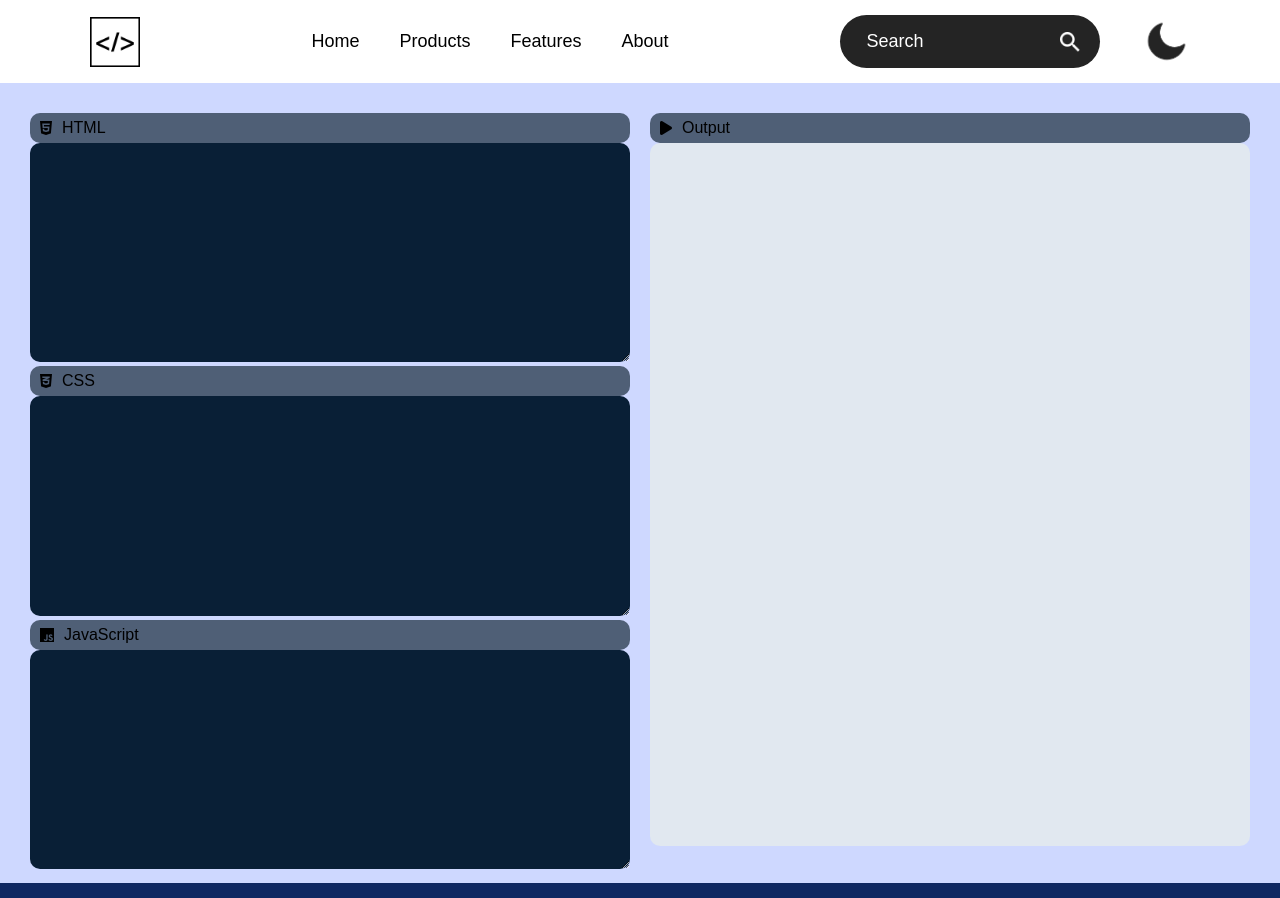
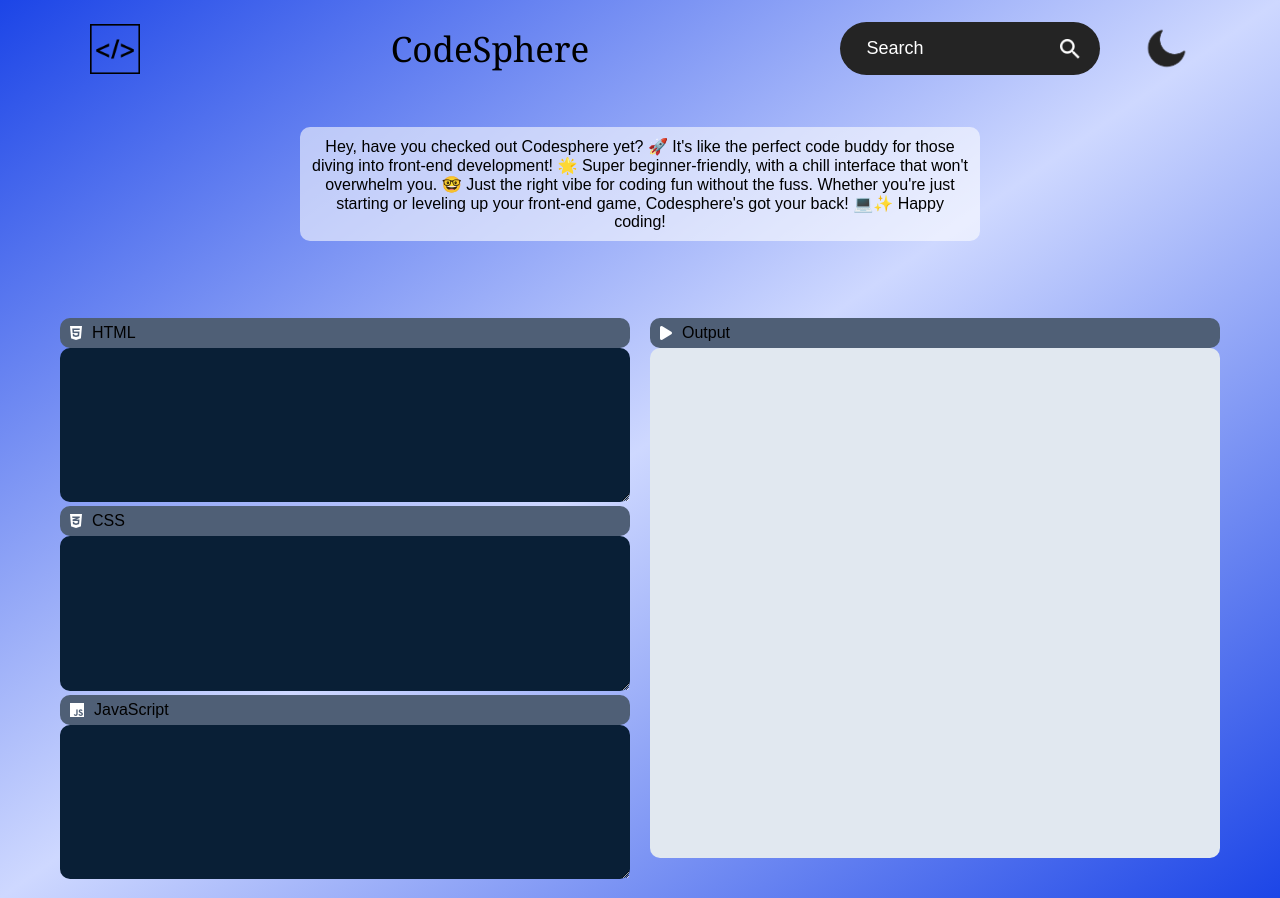
Before and after one commit to rogerthat808/CodeSphere, a React (Vite) app: page / in a window 1280 px wide. Built offline with nearby package versions, Linux system fonts and the light colour scheme.

Commit message:
finished UI

```diff
--- a/src/components/Navbar/Navbar.css
+++ b/src/components/Navbar/Navbar.css
@@ -3,9 +3,10 @@
     display: flex;
     align-items: center;
     justify-content: space-between;
-    background: #fff;
+    background: linear-gradient(to bottom right, #1c45e7, #ced8ff,);
     padding: 15px 7%;
     transition: 0.5s;
+    border-radius: 20px;
 }
 
 .logo {
@@ -22,8 +23,9 @@ ul {
 ul li {
     display: inline-block;
     margin: 10px 20px;
-    font-size: 18px;
+    font-size: 35px;
     cursor: pointer;
+    font-family: Georgia, 'Times New Roman', Times, serif;
 }
 
 .toggle-icon {
@@ -60,7 +62,6 @@ ul li {
 }
 
 .dark .navbar {
-    background: #000;
     color: #fff;
 }
 
@@ -68,6 +69,10 @@ ul li {
     background: #fff;
 }
 
+.dark .search-box input::placeholder {
+    color: #222;
+}
+
 .dark .search-box input {
     color: #222;
 }
--- a/src/components/Navbar/Navbar.jsx
+++ b/src/components/Navbar/Navbar.jsx
@@ -20,15 +20,17 @@ const Navbar = ({theme, setTheme}) => {
       <img src={theme == 'light' ? logo_light : logo_dark} alt="" className='logo'/>
 
       <ul>
-        <li>Home</li>
-        <li>Products</li>
-        <li>Features</li>
-        <li>About</li>
+        <li>CodeSphere</li>
       </ul>
 
       <div className='search-box'>
-        <input type="text" placeholder='Search'/>
-        <img src={theme == 'light' ? search_icon_light : search_icon_dark} alt="" />
+        <input id='inputValue' type="text" placeholder='Search'/>
+        <img onClick={()=> {
+          let inputValue = document.getElementById('inputValue').value
+          window.open(`https://developer.mozilla.org/en-US/${inputValue}`, '_blank')
+          }}
+          src={theme == 'light' ? search_icon_light : search_icon_dark}
+          />
       </div>
 
       <img onClick={()=>{toggle_mode()}} src={theme == 'light' ? toggle_light : toggle_dark} alt="" className='toggle-icon'/>
--- a/src/components/Navbar/body/CodeEditor.jsx
+++ b/src/components/Navbar/body/CodeEditor.jsx
@@ -16,6 +16,12 @@ const CodeEditor = () => {
   };
 
   return (
+    <>
+    <div className="message">
+      <p>
+      Hey, have you checked out Codesphere yet? 🚀 It's like the perfect code buddy for those diving into front-end development! 🌟 Super beginner-friendly, with a chill interface that won't overwhelm you. 🤓 Just the right vibe for coding fun without the fuss. Whether you're just starting or leveling up your front-end game, Codesphere's got your back! 💻✨ Happy coding!
+      </p>
+    </div>
     <div className="containerCode">
       <div className="left">
         <label>
@@ -40,6 +46,7 @@ const CodeEditor = () => {
         <iframe id="output"></iframe>
       </div>
     </div>
+    </>
   );
 };
 
--- a/src/index.css
+++ b/src/index.css
@@ -7,12 +7,12 @@
 
 .container {
   width: 100vw;
-  background: #ced8ff;
+  background: linear-gradient(to bottom right, #1c45e7, #ced8ff, #1c45e7);
   transition: 0.5s;
 }
 
 .container.dark {
-  background: #222;
+  background: linear-gradient(to bottom right, #302f2f, #000);
 }
 
 /*  */
@@ -31,14 +31,15 @@
 }
 
 body {
-  background: #0f2862;
+  background: #0f1114;
 }
 
 .containerCode {
   width: 100%;
-  height: 100vh;
-  padding: 20px;
+  height: 80vh;
+  padding: 50px;
   display: flex;
+  margin-top: -1%;
 }
 
 .left , .right {
@@ -60,7 +61,7 @@ textarea {
 
 iframe {
   width: 100%;
-  height: 95%;
+  height: 98%;
   background: #e1e8f0;
   border: 0;
   outline: 0;
@@ -70,6 +71,7 @@ iframe {
 label i{
   margin-right: 10px;
   margin-left: 10px;
+  color: white;
 }
 
 label {
@@ -79,3 +81,11 @@ label {
   height: 30px;
   border-radius: 10px;
 }
+
+.message {
+  background-color: #ffffff94;
+  margin: 30px 300px;
+  border-radius: 10px;
+  padding: 10px 10px;
+  text-align: center;
+}
```
